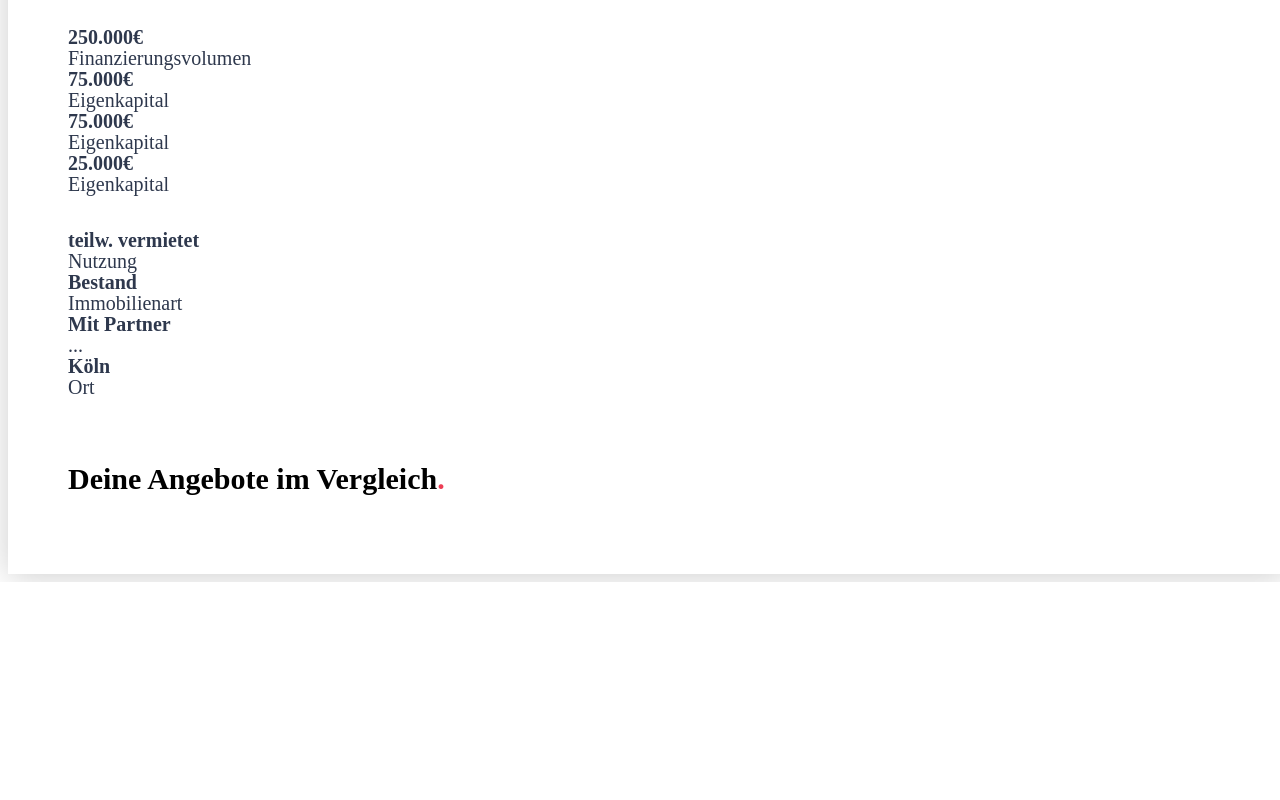
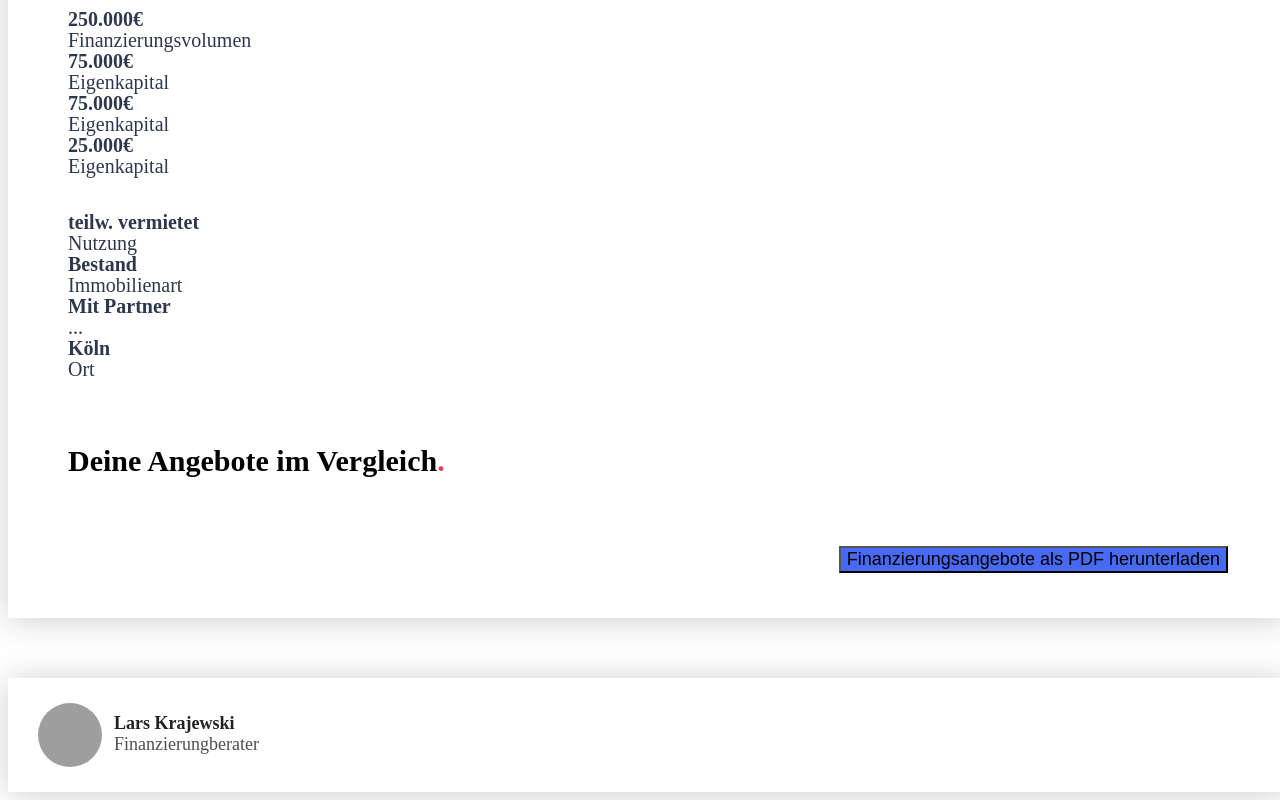
Before and after one commit to FloHiwg/nist-offer-representation-prototype, a plain HTML site: page index.html in a window 1280 px wide. Shown: the part 895-1695 px from the top of the page. Before the commit the page ends 1477 px from the top, so only its background shows below. Drawn offline with nearby package versions, Linux system fonts and the light colour scheme; grey boxes are pictures that could not be loaded.

Commit message:
chnaged layout of consultant box, added download btn

```diff
--- a/css/main.css
+++ b/css/main.css
@@ -32,23 +32,20 @@ h1 {
 }
 
 
-.consultant-card__info {
+.offer-date__info {
   	color: #212223;
     font-family: "Avenir Next";
     font-size: 16px;
     line-height: 20px;
+    text-align: right;
 }
 
-.consultant-card__name {
+.offer-date__title {
   font-weight: bold;
 }
 
 section {
   margin-top: 60px;
-}
-
-.section__header {
-
 }
 
 .video__iframe {
@@ -79,3 +76,44 @@ section {
   width: 80%;
   margin: 0 auto;
 }
+
+.consultant-card {
+  background-color: white;
+  padding: 25px 30px;
+  box-shadow: 0 2px 32px 0 rgba(0,0,0,0.2);
+  margin-top: 60px;
+  background-color: white;
+}
+
+.consultant-card__name {
+  color: #212223;
+  font-family: "Avenir Next";
+  font-size: 18px;
+  font-weight: bold;
+}
+.consultant-card__title {
+  opacity: 0.8;
+  color: #212223;
+  font-family: "Avenir Next";
+  font-size: 18px;
+}
+
+.consultant-card__img {
+  border-radius: 50%;
+  height: 64px;
+  width: 64px;
+  float: left;
+}
+
+.consultant-card__info {
+  float: left;
+  padding: 10px 12px 10px 12px;
+}
+
+.download__button {
+  background-color: #4869F1 !important;
+  font-size: 18px;
+  text-transform: none;
+  font-weight: normal;
+  float: right;
+}
--- a/index.html
+++ b/index.html
@@ -8,20 +8,26 @@
     <link rel="stylesheet" href="css/main.css">
   </head>
   <body>
+    <div class="row">
+      <div class="col-md-10">
         <div class="container content-wrapper">
           <img src="img/NIST_Logo_horizontal@4x.png" alt="" class="logo">
-      <div class="float-right consultant-card">
-        <img src="" alt="" class="consultant-card__img">
-        <div class="float-right consultant-card__info">
-          <span class="consultant-card__name">Lars Krajewski</span><br>
-          <span class="consultant-card__title">Dein Finanzierungsberater</span>
+          <div class="float-right offer-date">
+            <div class="float-right offer-date__info">
+              <span class="offer-date__title">Fiannzierungsangebot</span><br>
+              <span class="offer-date__date">Gültig bis 3. Juli 2019</span>
             </div>
           </div>
           <section class="welcome">
+            <div class="row">
+              <div class="col-9">
                   <h1>Hallo nach Pfungstadt<span class="red-dot">,</span></h1>
                   <p>
                     Lorem ipsum dolor sit amet, consectetur adipisicing elit, sed do eiusmod tempor incididunt ut labore et dolore magna aliqua. Ut enim ad minim veniam, quis nostrud exercitation ullamco laboris nisi ut aliquip ex ea commodo consequat. Duis aute irure dolor in reprehenderit in voluptate velit esse cillum dolore eu fugiat nulla pariatur. Excepteur sint occaecat cupidatat non proident, sunt in culpa qui officia deserunt mollit anim id est laborum.
                   </p>
+              </div>
+              <div class="col-3"></div>
+            </div>
           </section>
           <section class="video">
             <div class="embed-responsive embed-responsive-16by9">
@@ -74,6 +80,23 @@
               <h1>Deine Angebote im Vergleich<span class="red-dot">.</span></h1>
             </div>
           </section>
+
+          <section class="download">
+              <button type="button" class="btn btn-raised btn-primary download__button">Finanzierungsangebote als PDF herunterladen</button>
+              <div style="clear: right;"></div>
+          </section>
+        </div>
+      </div>
+      <div class="col-md-2">
+        <div class="consultant-card">
+          <img src="https://res.cloudinary.com/nist-gmbh/image/upload/v1557417415/team/Lars-Contentful.jpg" alt="" class="consultant-card__img">
+          <div class="consultant-card__info">
+            <div class="consultant-card__name">Lars Krajewski</div>
+            <div class="consultant-card__title">Finanzierungberater</div>
+          </div>
+          <div style="clear: both;"></div>
+        </div>
+      </div>
     </div>
     <script src="https://code.jquery.com/jquery-3.2.1.slim.min.js" integrity="sha384-KJ3o2DKtIkvYIK3UENzmM7KCkRr/rE9/Qpg6aAZGJwFDMVNA/GpGFF93hXpG5KkN" crossorigin="anonymous"></script>
     <script src="https://unpkg.com/popper.js@1.12.6/dist/umd/popper.js" integrity="sha384-fA23ZRQ3G/J53mElWqVJEGJzU0sTs+SvzG8fXVWP+kJQ1lwFAOkcUOysnlKJC33U" crossorigin="anonymous"></script>
```
Lines whose indentation alone changed are shown as unchanged.
